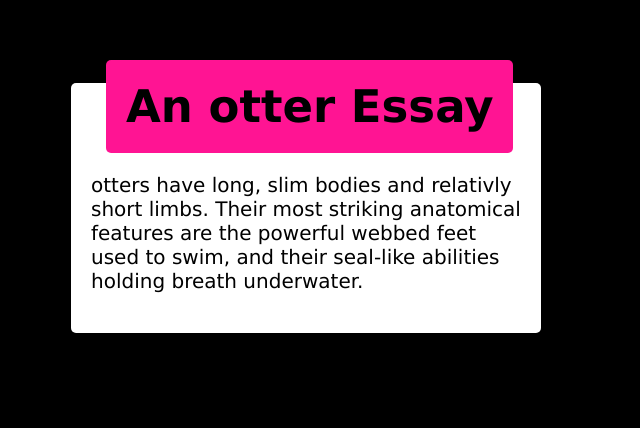
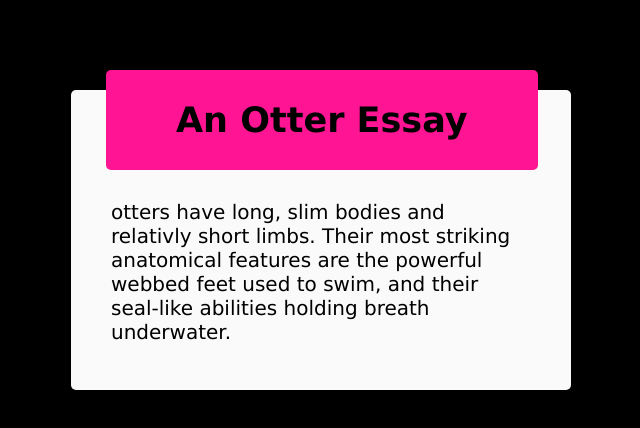
Before and after one commit to Noma7code/AltSchool-Backend-Track, a plain HTML site: page SEM1/Month-2/css-assignments/index.html in a window 1280 px wide. Shown: the part 140-568 px from the top of the page, without its empty margins (157-797 px from the left). Drawn offline with Linux system fonts and the light colour scheme.

Commit message:
change top and left position

```diff
--- a/SEM1/Month-2/css-assignments/index.html
+++ b/SEM1/Month-2/css-assignments/index.html
@@ -15,28 +15,31 @@
       #heading {
         background-color: deeppink;
         font-weight: bold;
-        font-size: 45px;
-        padding: 20px;
-
+        font-size: 35px;
+        padding: 30px 70px;
         width: fit-content;
         margin: 20px;
         margin-bottom: -40px;
         border-radius: 5px;
         position: relative;
-
         left: 35px;
-        top: 50px;
+        top: 60px;
       }
       .body-p {
-        background-color: white;
+        background-color: rgb(250, 250, 250);
         font-size: 20px;
-        width: fit-content;
+        width: 500px;
+        height: 300px;
         margin: 20px;
         padding: 20px;
         padding-top: 70px;
         box-sizing: border-box;
         border-radius: 5px;
         overflow: hidden;
+      }
+      p {
+        padding-top: 30px;
+        padding: 20px;
       }
 
       @media (max-width: 578px) {
@@ -72,14 +75,12 @@
   </head>
   <body>
     <div class="container">
-      <div id="heading">An otter Essay</div>
+      <div id="heading">An Otter Essay</div>
       <div class="body-p">
         <p>
-          otters have long, slim bodies and relativly <br />
-          short limbs. Their most striking anatomical<br />
-          features are the powerful webbed feet<br />
-          used to swim, and their seal-like abilities<br />
-          holding breath underwater.
+          otters have long, slim bodies and relativly short limbs. Their most
+          striking anatomical features are the powerful webbed feet used to
+          swim, and their seal-like abilities holding breath underwater.
         </p>
       </div>
     </div>
```
